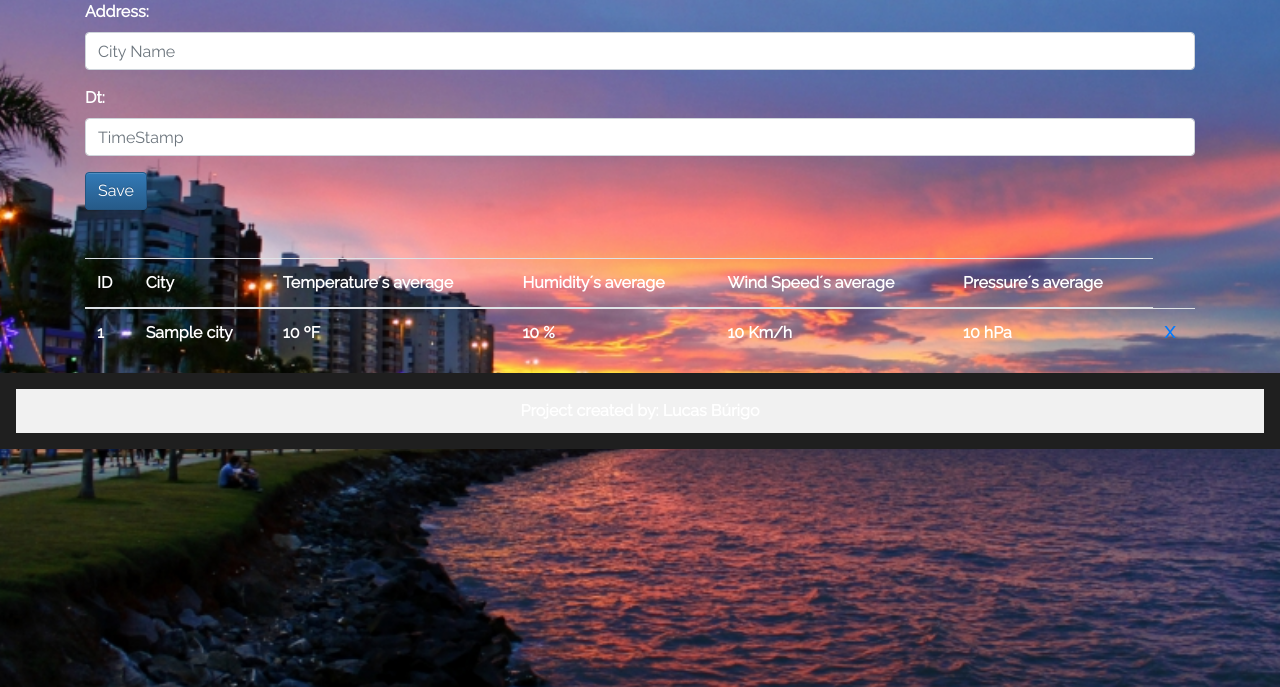
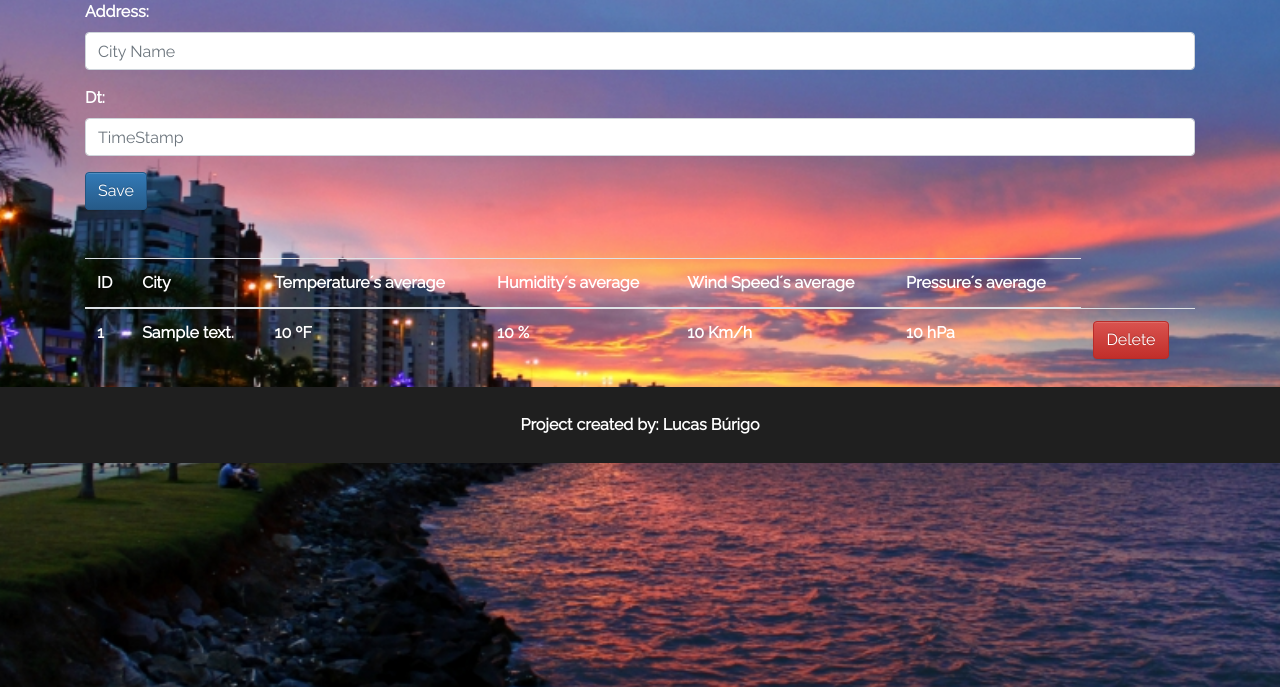
Before and after one commit to LC-burigo/Django_Small_Weather_Project, a Django app: template WeatherApp/templates/WeatherApp/Average_Weather.html in a window 1280 px wide. Shown: the part 56-743 px from the top of the page. Run offline with Django 3.2, Linux system fonts and the light colour scheme; the template is opened without the code that fills it: values that come from a table or form of the project are taken from there, most other values are stand-ins (such as "Sample title", 1, 10 or a date in 2020); some libraries are stand-ins or nearby versions.

Commit message:
add some html and css

```diff
--- a/WeatherApp/static/css/Extends.css
+++ b/WeatherApp/static/css/Extends.css
@@ -19,9 +19,6 @@ body{
     background-color: #1F1F1F;
     padding: 1rem;
 }
-#copy-area {
-  background-color: #F1F1F1;
-}
 
 #copy-area .container {
   padding: 10px 0;
--- a/WeatherApp/templates/WeatherApp/Average_Weather.html
+++ b/WeatherApp/templates/WeatherApp/Average_Weather.html
@@ -26,12 +26,12 @@
                     {% for Average_Dict in Average_List %}
                             <tr>
                                 <td>{{ Average_Dict.Id }}</td>
-                                <td>{{ Average_Dict.City }}</td>
+                                <td>{{ Average_Dict.Address }}</td>
                                 <td>{{ Average_Dict.Temperature_average }} ºF</td>
                                 <td>{{ Average_Dict.Humidity_average }} %</td>
                                 <td>{{ Average_Dict.WindSpeed_average }} Km/h</td>
                                 <td>{{ Average_Dict.Pressure_average }} hPa</td>
-                                <td><a href="{% url 'WeatherApp:delete_average_city' Average_Dict.Id %}">X</a></td>
+                                <td><a class="btn btn-danger" href="{% url 'WeatherApp:delete_average_city' Average_Dict.Id %}" role="button">Delete</a></td>
                             </tr>
                     {% endfor %}
                 </tbody>
--- a/WeatherApp/templates/WeatherApp/Current_Weather.html
+++ b/WeatherApp/templates/WeatherApp/Current_Weather.html
@@ -40,7 +40,7 @@
       </li>
       <li class="nav-item">
       <li class="nav-item">
-        <a class="nav-link disabled" href="#" tabindex="-1" aria-disabled="true">Disabled</a>
+        <a class="nav-link disabled" href="https://www.epochconverter.com/" tabindex="-1" aria-disabled="true">Epoch</a>
       </li>
     </ul>
   </div>
@@ -80,7 +80,7 @@
                                 <td>{{ Current_Dict.Wind_Speed }} Km/h</td>
                                 <td>{{ Current_Dict.Pressure }} hPa</td>
                                 <td><img src="http://openweathermap.org/img/wn/{{ Current_Dict.Icon }}@2x.png" class="media-object" style="width:60px"></td>
-                                <td><a href="{% url 'WeatherApp:delete_current_city' Current_Dict.Id %}">X</a></td>
+                                <td><a class="btn btn-danger" href="{% url 'WeatherApp:delete_current_city' Current_Dict.Id %}" role="button">Delete</a></td>
                             </tr>
                     {% endfor %}
                 </tbody>
--- a/WeatherApp/templates/WeatherApp/Hourly_Weather.html
+++ b/WeatherApp/templates/WeatherApp/Hourly_Weather.html
@@ -32,7 +32,7 @@
                             <td>{{ Hourly_Dict.Wind_speed23 }} Km/h</td>
                             <td>{{ Hourly_Dict.Pressure23 }} hPa</td>
                             <td><img src="http://openweathermap.org/img/wn/{{ Hourly_Dict.Icon23 }}@2x.png" class="media-object" style="width:60px"></td>
-                            <td><a href="{% url 'WeatherApp:delete_hourly_city' Hourly_Dict.Id %}">X</a></td>
+                            <td><a class="btn btn-danger" href="{% url 'WeatherApp:delete_hourly_city' Hourly_Dict.Id %}" role="button">Delete</a></td>
                         </tr>
                     <tr>
                             <td>{{ Hourly_Dict.Horario22 }}</td>
--- a/WeatherApp/templates/WeatherApp/Max_Min_Weather.html
+++ b/WeatherApp/templates/WeatherApp/Max_Min_Weather.html
@@ -30,7 +30,7 @@
                     {% for Max_Min_Dict in Max_Min_List %}
                             <tr>
                                 <td>{{ Max_Min_Dict.Id }}</td>
-                                <td>{{ Max_Min_Dict.City }}</td>
+                                <td>{{ Max_Min_Dict.Address }}</td>
                                 <td>{{ Max_Min_Dict.Max_Temperature }}ºF</td>
                                 <td>{{ Max_Min_Dict.Min_Temperature }}ºF</td>
                                 <td>{{ Max_Min_Dict.Max_Humidity }}%</td>
@@ -39,7 +39,7 @@
                                 <td>{{ Max_Min_Dict.Min_WindSpeed }}Km/h</td>
                                 <td>{{ Max_Min_Dict.Max_Pressure }}hPa</td>
                                 <td>{{ Max_Min_Dict.Min_Pressure }}hPa</td>
-                                <td><a href="{% url 'WeatherApp:delete_max_min_city' Max_Min_Dict.Id %}">X</a></td>
+                                <td><a class="btn btn-danger" href="{% url 'WeatherApp:delete_max_min_city' Max_Min_Dict.Id %}" role="button">Delete</a></td>
                             </tr>
                     {% endfor %}
                 </tbody>
```
Also changed, not shown: db.sqlite3.
